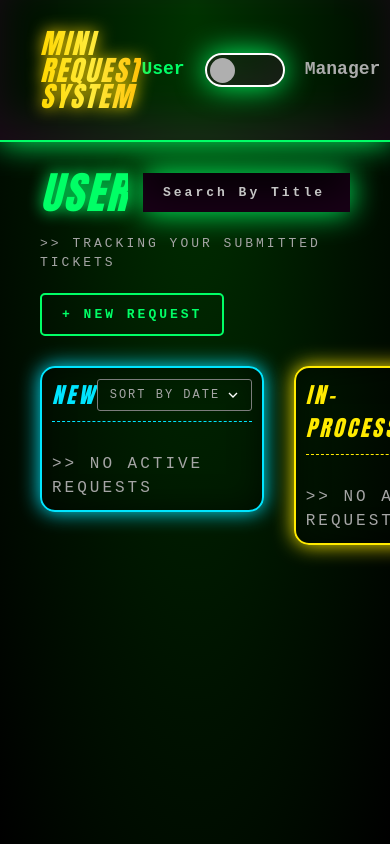
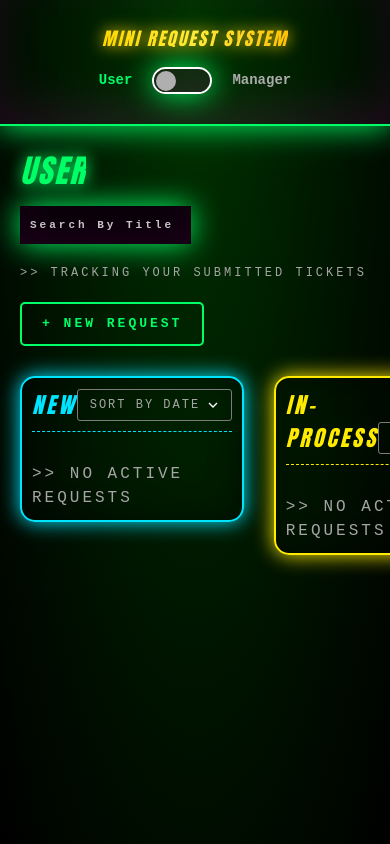
Before and after one commit to ArtemPaskall/mini-request-system, a React (Vite) app: page / in a window 390 px wide. Shown: the top 844 px of the page. Built offline with nearby package versions, Linux system fonts and the light colour scheme.

Commit message:
add responsive styles

```diff
--- a/src/components/Header/Header.module.css
+++ b/src/components/Header/Header.module.css
@@ -9,6 +9,7 @@
   display: flex;
   justify-content: space-between;
   align-items: center;
+  gap: 20px;
 }
 
 .header__logo {
@@ -17,7 +18,7 @@
   letter-spacing: 2px;
   line-height: 0.95;
   font-weight: bold;
-  font-size: 28px;
+  font-size: clamp(18px, 3vw, 28px);
   background: linear-gradient(90deg, #ffd700, #ffeb3b, #ffc107);
   -webkit-background-clip: text;
   background-clip: text;
@@ -56,7 +57,7 @@
 }
 
 .header__modeTitle {
-  font-size: 18px;
+  font-size: clamp(14px, 2vw, 18px);
   font-weight: 600;
   font-family: "Courier New", monospace;
   color: #acacac;
@@ -68,3 +69,27 @@
 .activeManager {
   color: #ff00ea;
 }
+
+@media (max-width: 760px) {
+  .header__switcher {
+    padding: 2px;
+    width: 60px;
+    height: 27px;
+  }
+  .header__switcherButton {
+    width: 20px;
+    height: 20px;
+  }
+  .header__switcherUser .header__switcherButton {
+    transform: translateX(33px);
+  }
+}
+
+@media (max-width: 540px) {
+  .header__content {
+    display: flex;
+    flex-direction: column;
+    align-items: center;
+    gap: 20px;
+  }
+}
--- a/src/components/SearchByTitle/SearchByTitle.module.css
+++ b/src/components/SearchByTitle/SearchByTitle.module.css
@@ -19,3 +19,14 @@
   letter-spacing: 3px;
   text-transform: capitalize;
 }
+
+@media (max-width: 640px) {
+  .search {
+    padding: 10px;
+    font-size: 12px;
+  }
+
+  .search::placeholder {
+    font-size: 11px;
+  }
+}
--- a/src/styles/index.css
+++ b/src/styles/index.css
@@ -3,12 +3,7 @@
 @import url("https://fonts.googleapis.com/css2?family=Roboto:wght@300;400;500;700&display=swap");
 
 :root {
-  --bg-grad: radial-gradient(
-    ellipse at top,
-    #003300 0%,
-    #001200 60%,
-    #000 100%
-  );
+  --bg-grad: radial-gradient(ellipse at top, #003300 0%, #001200 60%, #000 100%);
   --shadow: 0 0 30px var(--main), inset 0 -20px 40px rgba(255, 0, 234, 0.1);
   --main: #00ff66;
 }
@@ -24,12 +19,7 @@ body {
 
 .theme.theme-manager {
   background: var(--bg-grad);
-  --bg-grad: radial-gradient(
-    ellipse at top,
-    #1a0540 0%,
-    #0a0320 60%,
-    #000 100%
-  );
+  --bg-grad: radial-gradient(ellipse at top, #1a0540 0%, #0a0320 60%, #000 100%);
   --shadow: 0 0 30px var(--main), inset 0 -20px 40px rgba(255, 0, 234, 0.1);
   --main: #ff00ea;
 }
@@ -37,6 +27,11 @@ body {
 .container {
   margin: 0 auto;
   width: 100%;
-  /* max-width: 1240px; */
   padding: 0 40px;
 }
+
+@media (max-width: 1120px) {
+  .container {
+    padding: 0 20px;
+  }
+}
--- a/src/styles/tab.css
+++ b/src/styles/tab.css
@@ -11,6 +11,7 @@
   line-height: 0.95;
   font-weight: bold;
   font-size: 44px;
+  font-size: clamp(32px, 6vw, 44px);
   text-transform: uppercase;
   background: var(--main);
   -webkit-background-clip: text;
@@ -151,4 +152,18 @@
   display: flex;
   justify-content: space-between;
   align-items: center;
+  gap: 20px;
 }
+
+@media (max-width: 640px) {
+  .tab__searchWrapp {
+    display: flex;
+    flex-direction: column;
+    align-items: flex-start;
+  }
+
+  .tab__description {
+    font-size: 12px;
+    letter-spacing: 3px;
+  }
+}
```
